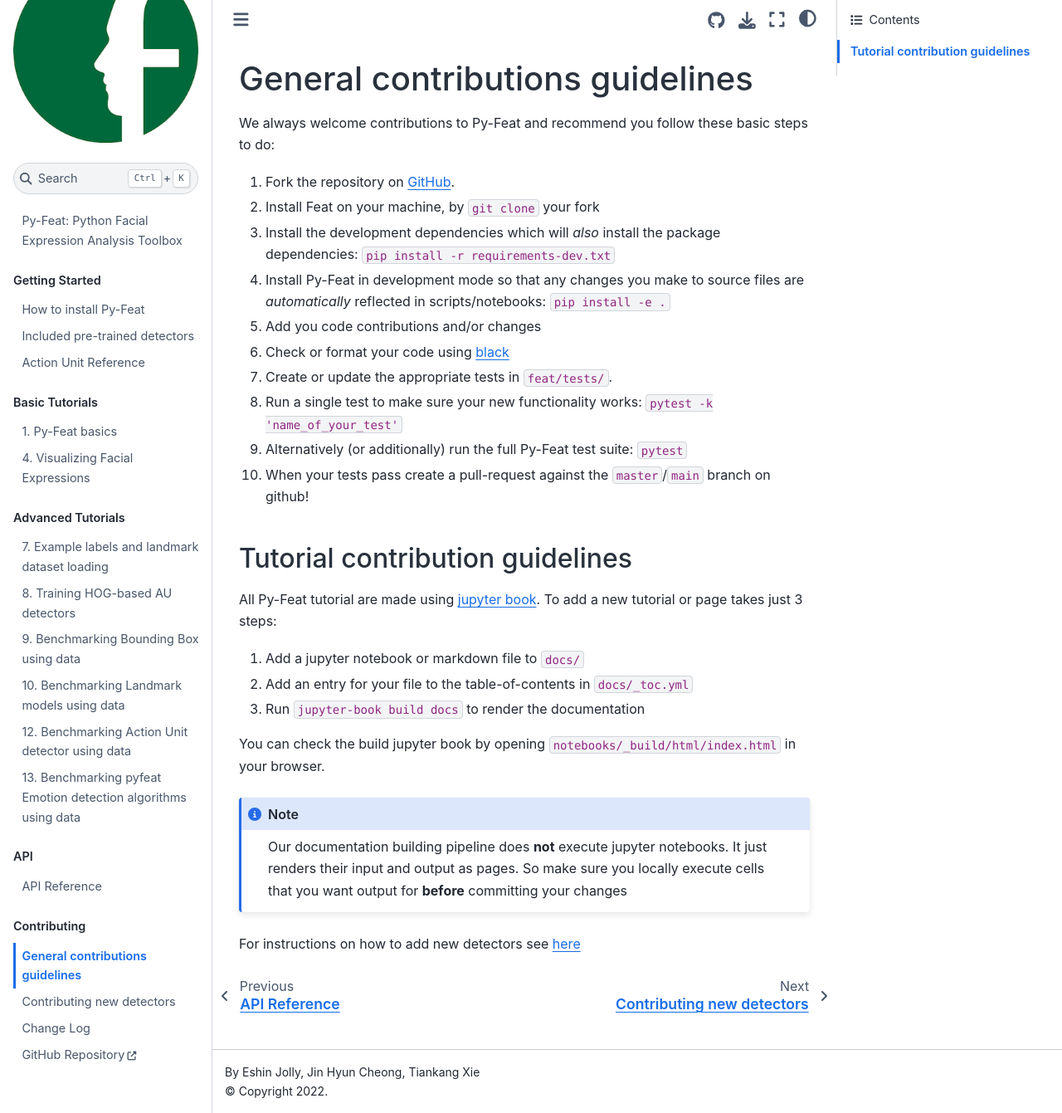
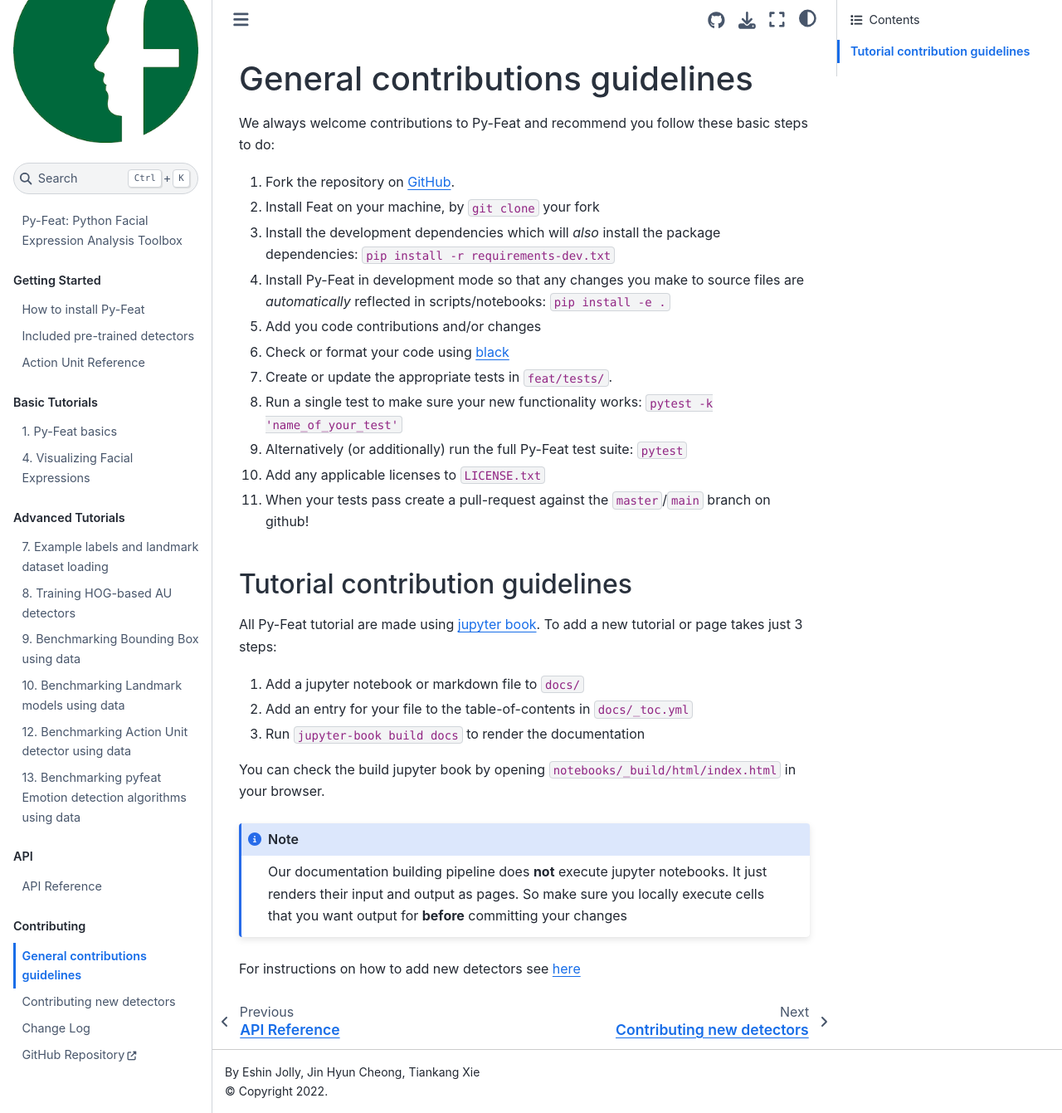
Before and after one commit to cosanlab/py-feat, a Jupyter Book: the page built from docs/pages/contribute.md, in a window 1280 px wide and 1341 px high. Shown: the whole window at 83% size. Built offline with Jupyter Book 1.0.4 settings and Sphinx 7.4.7 and the Sphinx Book theme 1.1.4, drawn with Linux system fonts in a browser that asks for light colours; pages that are not in the unit, such as notebooks, are missing from menus.

Commit message:
update licenses

```diff
--- a/docs/pages/contribute.md
+++ b/docs/pages/contribute.md
@@ -11,7 +11,8 @@
 7. Create or update the appropriate tests in `feat/tests/`.
 8. Run a single test to make sure your new functionality works: `pytest -k 'name_of_your_test'`
 9. Alternatively (or additionally) run the full Py-Feat test suite: `pytest`
-10. When your tests pass create a pull-request against the `master`/`main` branch on github!
+10. Add any applicable licenses to `LICENSE.txt`
+11. When your tests pass create a pull-request against the `master`/`main` branch on github!
 
 ## Tutorial contribution guidelines
 
```
Also changed, not shown: 1 other file.
